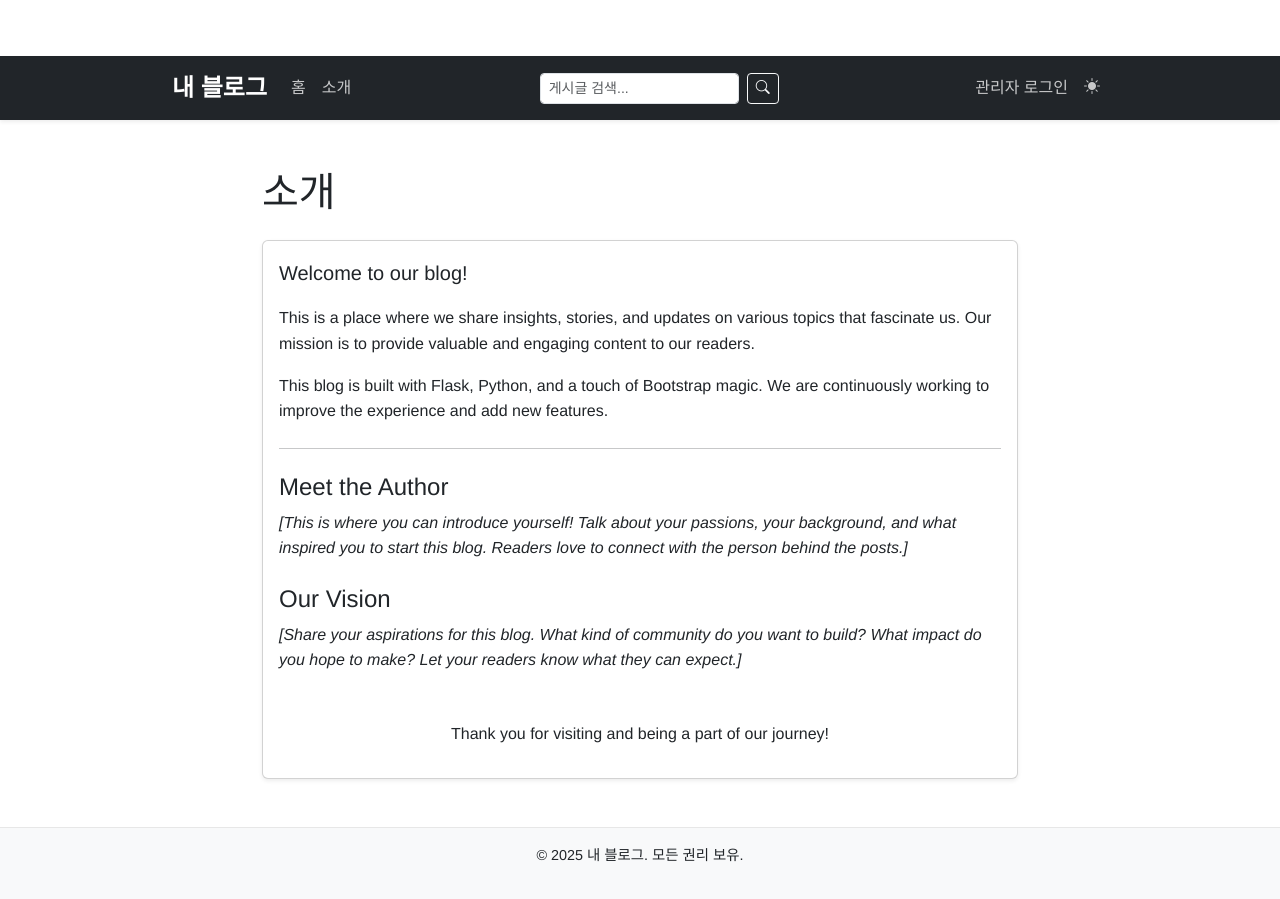
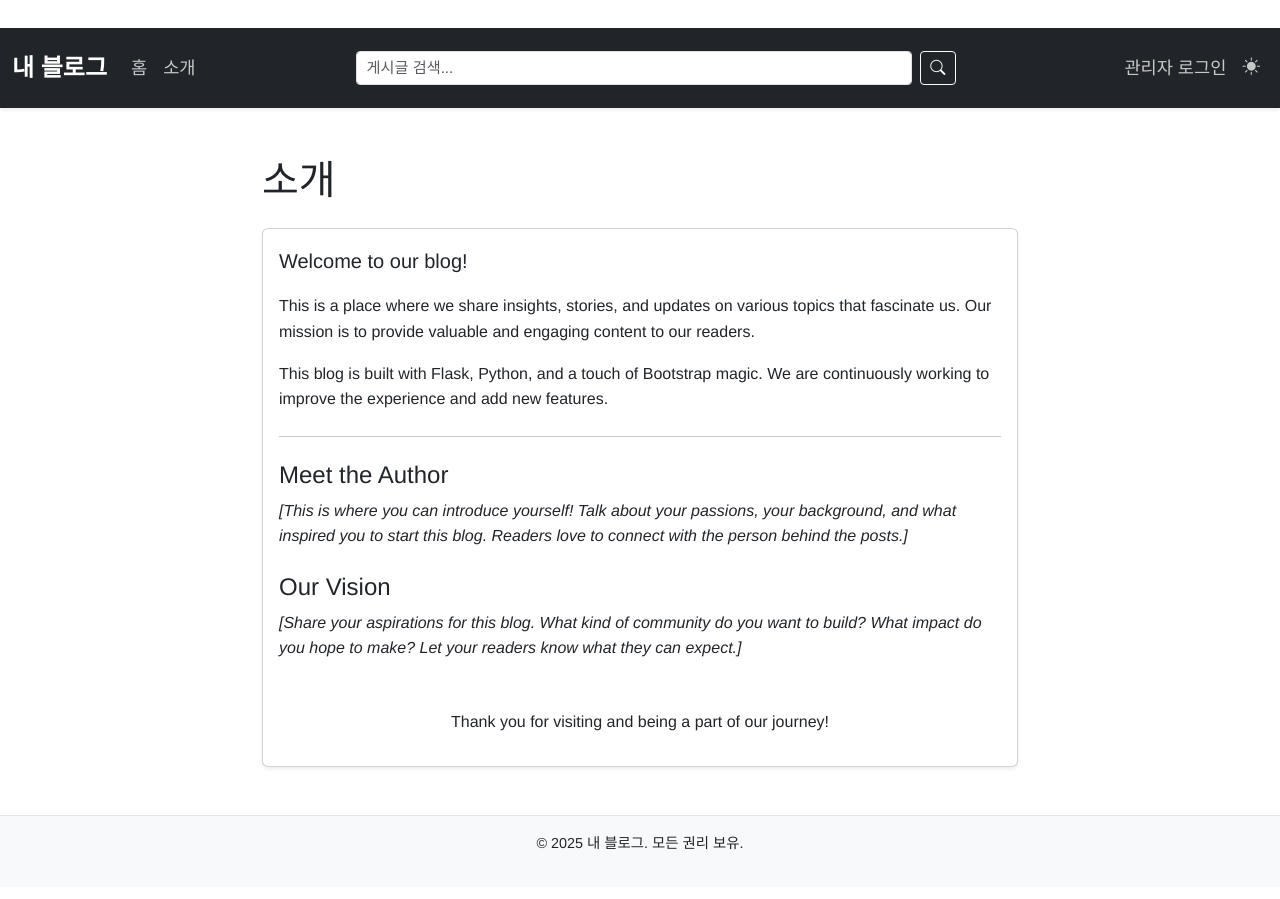
Before and after one commit to devzerops/blog, a Flask app: page /about in a window 1280 px wide. After the commit the page ends 850 px from the top, so only its background shows below. Run offline with Flask 3, Linux system fonts and the light colour scheme; some libraries are stand-ins or nearby versions.

Commit message:
edit: top bar design edit

```diff
--- a/app/static/css/style.css
+++ b/app/static/css/style.css
@@ -5,7 +5,7 @@ body {
     /* Use Bootstrap CSS variables for easier theme switching */
     color: var(--bs-body-color);
     background-color: var(--bs-body-bg);
-    padding-top: 56px; /* Adjust if navbar height changes */
+    padding-top: 28px; /* Adjust if navbar height changes */
 }
 
 /* Navbar Enhancements */
@@ -360,3 +360,74 @@ div.code-toolbar > .toolbar .toolbar-item > span:focus {
     color: var(--bs-light);
     border-color: var(--bs-gray-600);
 }
+
+/* Custom styles for enlarged navbar */
+.navbar-enlarged {
+    padding-top: 1rem; /* Increase top padding */
+    padding-bottom: 1rem; /* Increase bottom padding */
+}
+
+.navbar-enlarged .navbar-brand {
+    font-size: 1.5em; /* Increase brand font size ~20% */
+}
+
+.navbar-enlarged .nav-link {
+    font-size: 1.1em; /* Increase nav link font size ~10% */
+}
+
+.navbar-enlarged .form-control-sm {
+    font-size: 0.95rem; /* Slightly larger search input */
+    padding: 0.3rem 0.6rem;
+}
+
+.navbar-enlarged .btn-sm {
+    font-size: 0.95rem; /* Slightly larger search button */
+    padding: 0.3rem 0.6rem;
+}
+
+/*
+.navbar-enlarged .navbar-collapse form[role="search"] input.form-control-sm[name="q"] {
+    min-width: 280px !important;
+    width: 280px !important;
+    background-color: yellow !important;
+}
+*/
+
+.navbar-enlarged .navbar-collapse form[role="search"].d-flex {
+    width: 600px !important; /* Target width for the form */
+}
+
+.navbar-enlarged .navbar-collapse form[role="search"].d-flex input[name="q"].form-control-sm {
+    width: 100% !important;
+}
+
+/* Adjust container width within the enlarged navbar */
+/* Default Bootstrap .container max-widths:
+   sm: 540px, md: 720px, lg: 960px, xl: 1140px, xxl: 1320px
+   We'll increase these by roughly 30% */
+
+@media (min-width: 576px) {
+    .navbar-enlarged .container {
+        max-width: calc(540px * 1.3); /* ~702px */
+    }
+}
+@media (min-width: 768px) {
+    .navbar-enlarged .container {
+        max-width: calc(720px * 1.3); /* ~936px */
+    }
+}
+@media (min-width: 992px) {
+    .navbar-enlarged .container {
+        max-width: calc(960px * 1.3); /* ~1248px */
+    }
+}
+@media (min-width: 1200px) {
+    .navbar-enlarged .container {
+        max-width: calc(1140px * 1.3); /* ~1482px */
+    }
+}
+@media (min-width: 1400px) {
+    .navbar-enlarged .container {
+        max-width: calc(1320px * 1.3); /* ~1716px */
+    }
+}
--- a/app/templates/_navbar.html
+++ b/app/templates/_navbar.html
@@ -1,4 +1,4 @@
-<nav class="navbar navbar-expand-lg navbar-dark bg-dark mb-4 shadow-sm">
+<nav class="navbar navbar-expand-lg navbar-dark bg-dark shadow-sm mb-4 navbar-enlarged">
     <div class="container">
         <a class="navbar-brand" href="{{ url_for('public.post_list') }}">내 블로그</a>
         <button class="navbar-toggler" type="button" data-bs-toggle="collapse" data-bs-target="#navbarNav" aria-controls="navbarNav" aria-expanded="false" aria-label="Toggle navigation">
```
